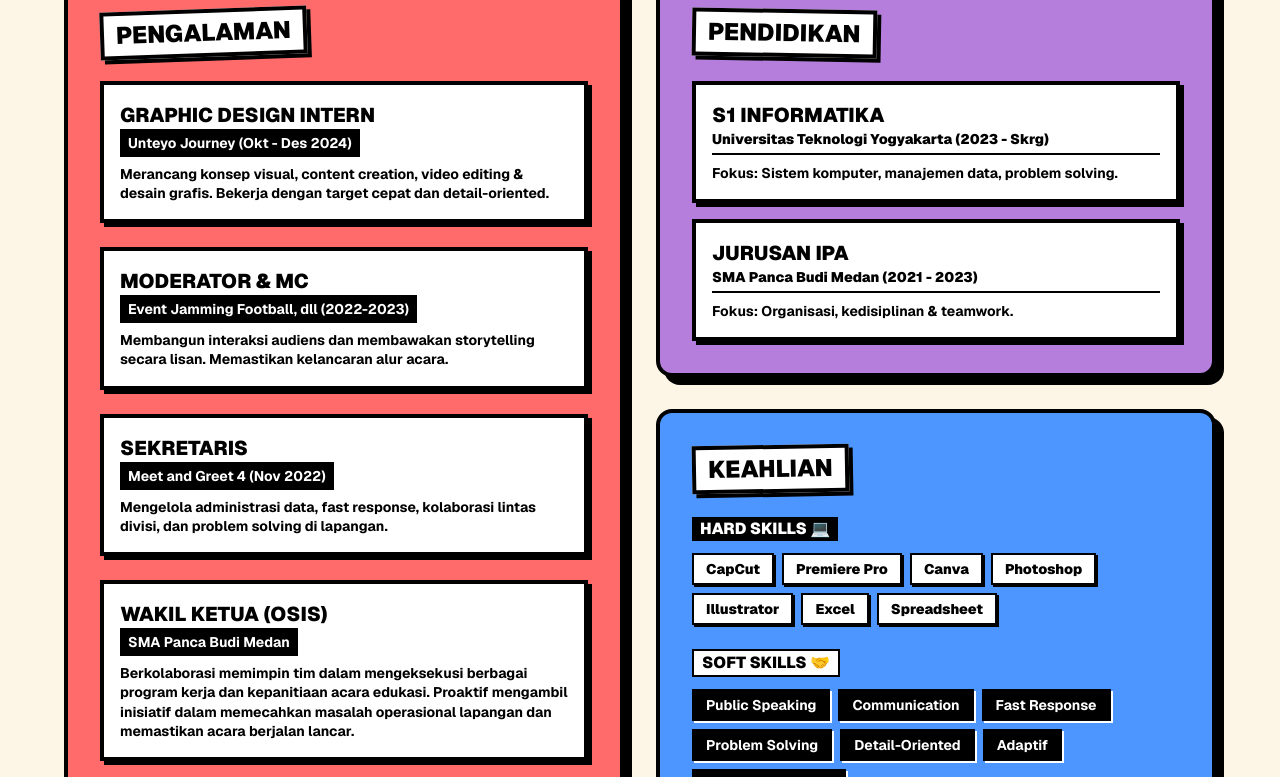
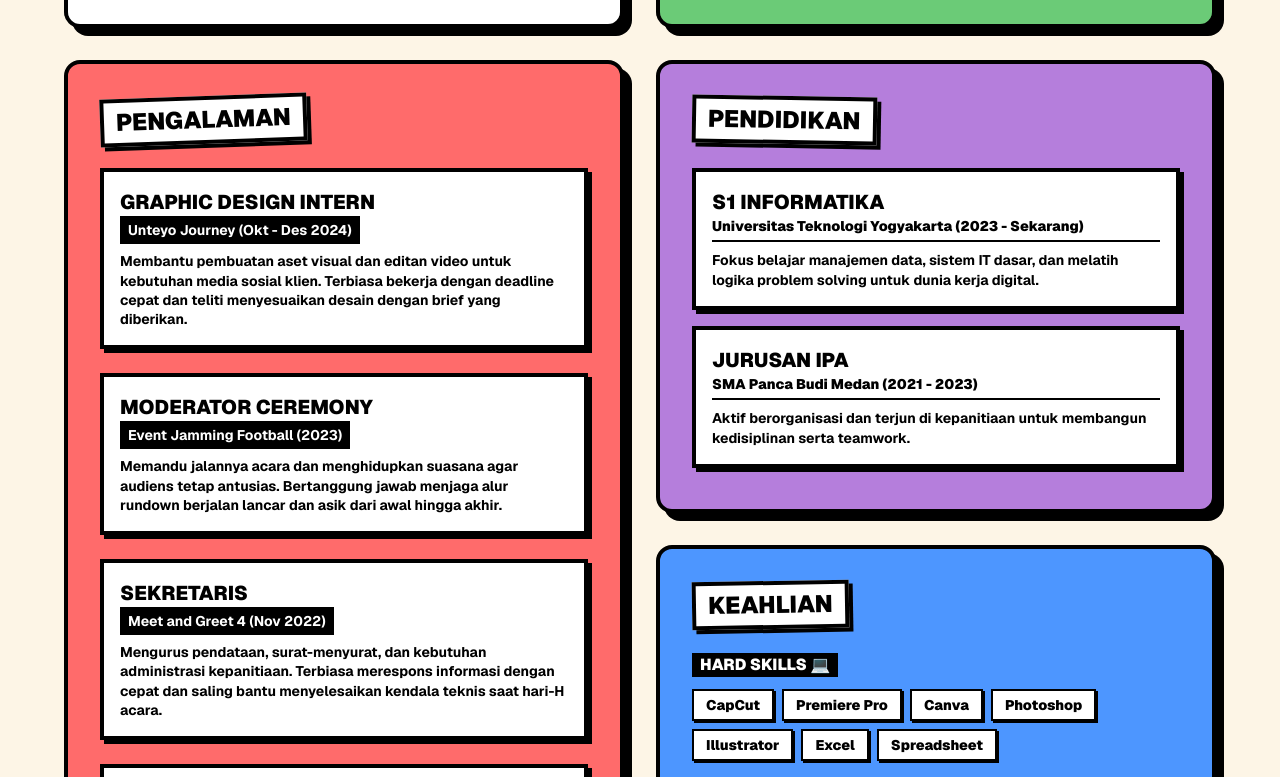
Before and after one commit to AulWasHere/portofolio-web, a Next.js app: page / in a window 1280 px wide. Shown: the part 747-1524 px from the top of the page. Built offline with nearby package versions, Linux system fonts and the light colour scheme.

Commit message:
Update teks About, Experience, Education sesuai revisi akhir

```diff
--- a/src/app/page.tsx
+++ b/src/app/page.tsx
@@ -59,10 +59,9 @@ export default function Home() {
             </div>
 
             <p className="font-bold text-base md:text-lg leading-relaxed pointer-events-none mb-6">
-              Memadukan logika <span className="bg-[#4D96FF] text-white px-1">problem solving</span> dengan kreativitas digital. Saya adalah pribadi adaptif yang memiliki minat besar di dunia media sosial, komunikasi, dan pelayanan pelanggan. Terbiasa tampil percaya diri dengan bekal IT yang melatih saya untuk selalu teliti, cepat tanggap, dan terorganisir.
+              Mahasiswa IT yang fleksibel, komunikatif, dan fast response. Saya menjembatani kemampuan <span className="bg-[#4D96FF] text-white px-1">problem solving</span> teknis dengan kreativitas di bidang customer service dan media sosial. Dengan portofolio lintas bidang—mulai dari desain grafis, pengeditan video, public speaking, hingga administrasi data, saya siap membawa energi positif, ketelitian, dan solusi digital yang inovatif untuk membantu audiens maupun brand Anda berkembang.
             </p>
             <div>
-              {/* Tombol CV dibuat dummy pakai alert karena CV asli menyusul */}
               <button
                 onClick={() => alert("Sabar ya! CV terbaru sedang disiapkan dan akan segera di-update. 🚀")}
                 className="inline-block bg-[#FFD93D] text-black border-4 border-black px-6 py-3 text-lg font-black uppercase shadow-[6px_6px_0px_0px_rgba(0,0,0,1)] hover:bg-black hover:text-white transition-colors active:shadow-[0px_0px_0px_0px_rgba(0,0,0,1)] active:translate-y-1 active:translate-x-1"
@@ -96,25 +95,25 @@ export default function Home() {
               <div className="bg-white border-4 border-black p-4 shadow-[4px_4px_0px_0px_rgba(0,0,0,1)] hover:-rotate-1 transition-transform">
                 <h4 className="font-black text-xl uppercase">Graphic Design Intern</h4>
                 <p className="font-bold text-sm text-white bg-black inline-block px-2 py-1 mb-2">Unteyo Journey (Okt - Des 2024)</p>
-                <p className="font-bold text-sm leading-snug">Merancang konsep visual, content creation, video editing & desain grafis. Bekerja dengan target cepat dan detail-oriented.</p>
+                <p className="font-bold text-sm leading-snug">Membantu pembuatan aset visual dan editan video untuk kebutuhan media sosial klien. Terbiasa bekerja dengan deadline cepat dan teliti menyesuaikan desain dengan brief yang diberikan.</p>
               </div>
 
               <div className="bg-white border-4 border-black p-4 shadow-[4px_4px_0px_0px_rgba(0,0,0,1)] hover:rotate-1 transition-transform">
-                <h4 className="font-black text-xl uppercase">Moderator & MC</h4>
-                <p className="font-bold text-sm text-white bg-black inline-block px-2 py-1 mb-2">Event Jamming Football, dll (2022-2023)</p>
-                <p className="font-bold text-sm leading-snug">Membangun interaksi audiens dan membawakan storytelling secara lisan. Memastikan kelancaran alur acara.</p>
+                <h4 className="font-black text-xl uppercase">Moderator Ceremony</h4>
+                <p className="font-bold text-sm text-white bg-black inline-block px-2 py-1 mb-2">Event Jamming Football (2023)</p>
+                <p className="font-bold text-sm leading-snug">Memandu jalannya acara dan menghidupkan suasana agar audiens tetap antusias. Bertanggung jawab menjaga alur rundown berjalan lancar dan asik dari awal hingga akhir.</p>
               </div>
 
               <div className="bg-white border-4 border-black p-4 shadow-[4px_4px_0px_0px_rgba(0,0,0,1)] hover:-rotate-1 transition-transform">
                 <h4 className="font-black text-xl uppercase">Sekretaris</h4>
                 <p className="font-bold text-sm text-white bg-black inline-block px-2 py-1 mb-2">Meet and Greet 4 (Nov 2022)</p>
-                <p className="font-bold text-sm leading-snug">Mengelola administrasi data, fast response, kolaborasi lintas divisi, dan problem solving di lapangan.</p>
+                <p className="font-bold text-sm leading-snug">Mengurus pendataan, surat-menyurat, dan kebutuhan administrasi kepanitiaan. Terbiasa merespons informasi dengan cepat dan saling bantu menyelesaikan kendala teknis saat hari-H acara.</p>
               </div>
 
               <div className="bg-white border-4 border-black p-4 shadow-[4px_4px_0px_0px_rgba(0,0,0,1)] hover:rotate-1 transition-transform">
                 <h4 className="font-black text-xl uppercase">Wakil Ketua (OSIS)</h4>
                 <p className="font-bold text-sm text-white bg-black inline-block px-2 py-1 mb-2">SMA Panca Budi Medan</p>
-                <p className="font-bold text-sm leading-snug">Berkolaborasi memimpin tim dalam mengeksekusi berbagai program kerja dan kepanitiaan acara edukasi. Proaktif mengambil inisiatif dalam memecahkan masalah operasional lapangan dan memastikan acara berjalan lancar.</p>
+                <p className="font-bold text-sm leading-snug">Membantu ketua mengoordinasikan teman-teman pengurus untuk menjalankan berbagai acara sekolah. Belajar banyak tentang kerja sama tim dan cara mengatasi kendala dadakan di lapangan.</p>
               </div>
             </div>
           </motion.div>
@@ -127,13 +126,13 @@ export default function Home() {
             <div className="space-y-4">
               <div className="bg-white border-4 border-black p-4 shadow-[4px_4px_0px_0px_rgba(0,0,0,1)]">
                 <h4 className="font-black text-lg md:text-xl uppercase">S1 Informatika</h4>
-                <p className="font-black text-sm mb-2 border-b-2 border-black pb-1">Universitas Teknologi Yogyakarta (2023 - Skrg)</p>
-                <p className="font-bold text-sm">Fokus: Sistem komputer, manajemen data, problem solving.</p>
+                <p className="font-black text-sm mb-2 border-b-2 border-black pb-1">Universitas Teknologi Yogyakarta (2023 - Sekarang)</p>
+                <p className="font-bold text-sm">Fokus belajar manajemen data, sistem IT dasar, dan melatih logika problem solving untuk dunia kerja digital.</p>
               </div>
               <div className="bg-white border-4 border-black p-4 shadow-[4px_4px_0px_0px_rgba(0,0,0,1)]">
                 <h4 className="font-black text-lg md:text-xl uppercase">Jurusan IPA</h4>
                 <p className="font-black text-sm mb-2 border-b-2 border-black pb-1">SMA Panca Budi Medan (2021 - 2023)</p>
-                <p className="font-bold text-sm">Fokus: Organisasi, kedisiplinan & teamwork.</p>
+                <p className="font-bold text-sm">Aktif berorganisasi dan terjun di kepanitiaan untuk membangun kedisiplinan serta teamwork.</p>
               </div>
             </div>
           </motion.div>
```
